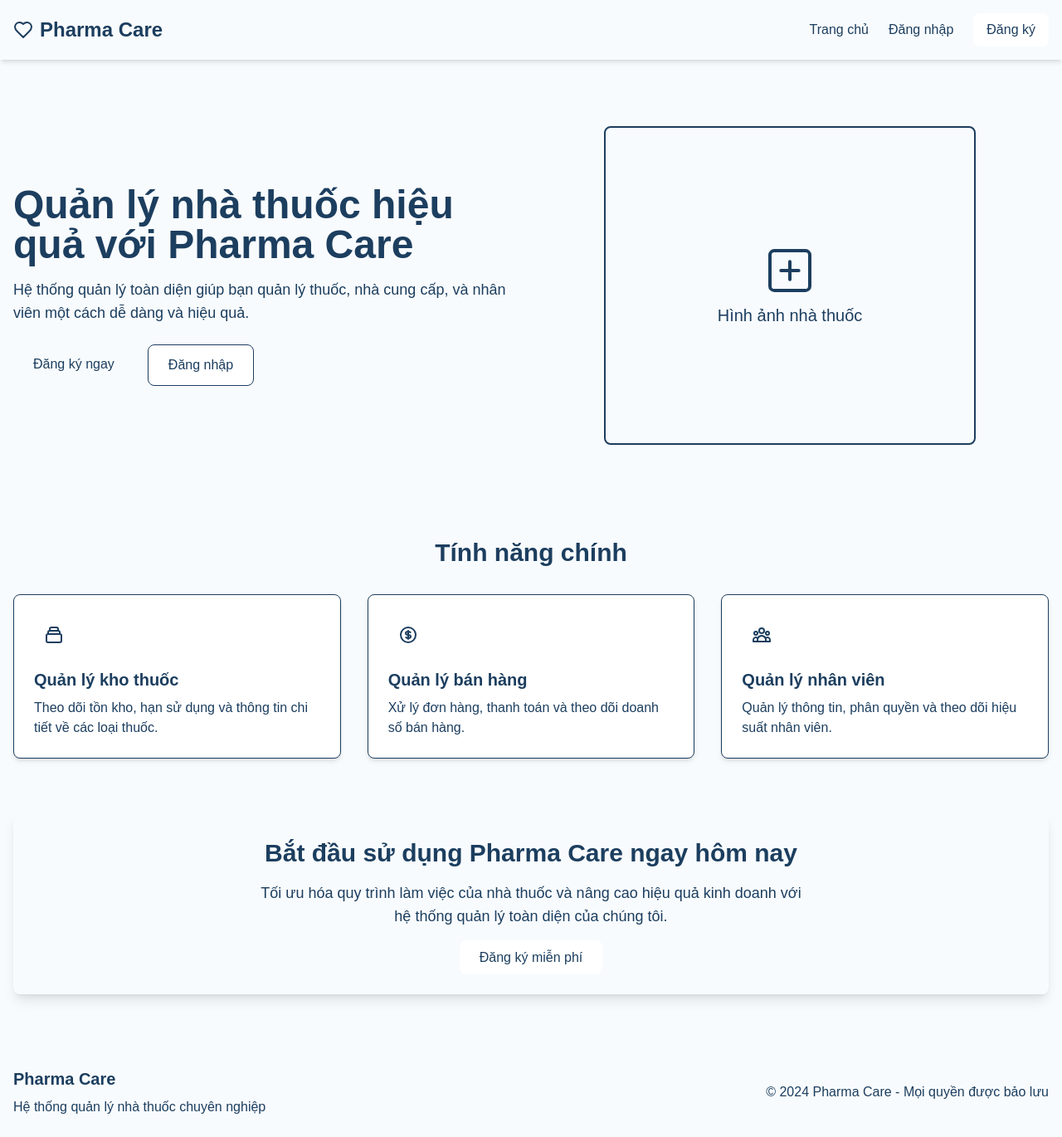
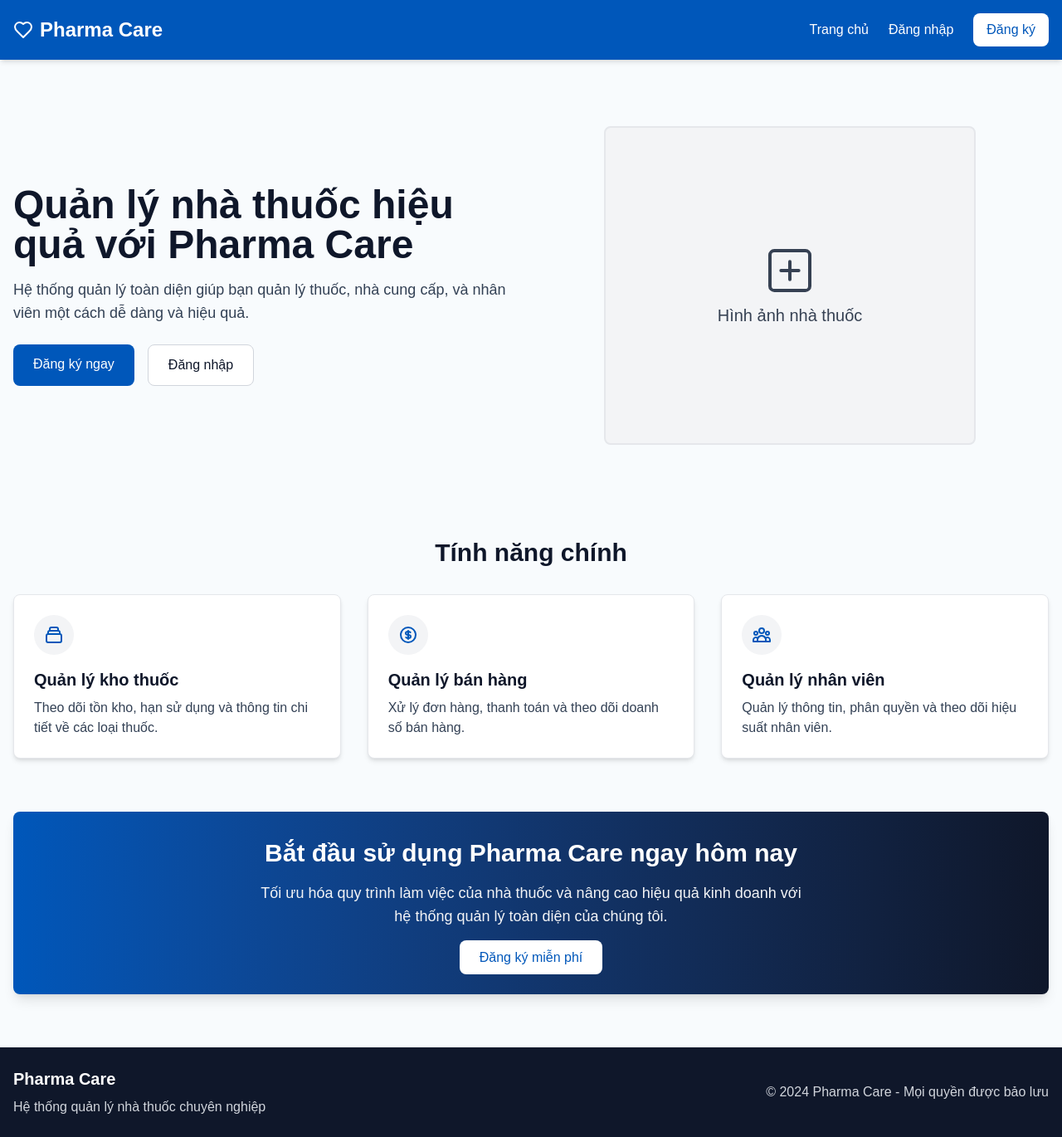
Before and after one commit to anhpham77346/pharma-care, a Next.js app in the folder frontend/: page / in a window 1280 px wide. Shown: the whole page at 83% size. Built offline with nearby package versions, Linux system fonts and the light colour scheme.

Commit message:
Update layout and styling across components to enhance visual consistency and user experience. Change color scheme to align with the new design, including header, footer, and button styles. Adjust text colors for improved readability in navigation and dashboard sections.

```diff
--- a/frontend/src/app/layout.tsx
+++ b/frontend/src/app/layout.tsx
@@ -31,7 +31,7 @@ export default function RootLayout({
         className={`${geistSans.variable} ${geistMono.variable} antialiased min-h-screen flex flex-col`}
       >
         <AuthProvider>
-          <header className="bg-primary py-4 shadow-md">
+          <header className="bg-[#0057ba] py-4 shadow-md text-white">
             <div className="container mx-auto px-4 flex justify-between items-center">
               <Link href="/" className="text-2xl font-bold flex items-center gap-2">
                 <svg xmlns="http://www.w3.org/2000/svg" width="24" height="24" viewBox="0 0 24 24" fill="none" stroke="currentColor" strokeWidth="2" strokeLinecap="round" strokeLinejoin="round">
@@ -47,15 +47,15 @@ export default function RootLayout({
             {children}
           </main>
 
-          <footer className="bg-secondary py-6 mt-8">
+          <footer className="bg-[#0f172a] py-6 mt-8 text-white">
             <div className="container mx-auto px-4">
               <div className="flex flex-col md:flex-row justify-between items-center">
                 <div className="mb-4 md:mb-0">
                   <h3 className="text-xl font-bold mb-2">Pharma Care</h3>
-                  <p className="text-pharmacy-200">Hệ thống quản lý nhà thuốc chuyên nghiệp</p>
+                  <p className="text-gray-300">Hệ thống quản lý nhà thuốc chuyên nghiệp</p>
                 </div>
                 <div>
-                  <p className="text-pharmacy-200">© 2024 Pharma Care - Mọi quyền được bảo lưu</p>
+                  <p className="text-gray-300">© 2024 Pharma Care - Mọi quyền được bảo lưu</p>
                 </div>
               </div>
             </div>
--- a/frontend/src/app/page.tsx
+++ b/frontend/src/app/page.tsx
@@ -7,31 +7,31 @@ export default function Home() {
       {/* Hero Section */}
       <section className="flex flex-col md:flex-row items-center justify-between py-12 mb-16">
         <div className="md:w-1/2 mb-8 md:mb-0">
-          <h1 className="text-4xl md:text-5xl font-bold mb-4 text-secondary">
+          <h1 className="text-4xl md:text-5xl font-bold mb-4 text-[#0f172a]">
             Quản lý nhà thuốc hiệu quả với Pharma Care
           </h1>
-          <p className="text-lg mb-6 text-secondary/80">
+          <p className="text-lg mb-6 text-[#334155]">
             Hệ thống quản lý toàn diện giúp bạn quản lý thuốc, nhà cung cấp, và nhân viên một cách dễ dàng và hiệu quả.
           </p>
           <div className="flex gap-4">
             <Link
               href="/auth/register"
-              className="bg-primary px-6 py-3 rounded-lg font-medium hover:bg-primary/90 transition-colors"
+              className="bg-[#0057ba] text-white px-6 py-3 rounded-lg font-medium hover:bg-[#00408a] transition-colors"
             >
               Đăng ký ngay
             </Link>
             <Link
               href="/auth/login"
-              className="bg-white border border-pharmacy-300 text-secondary px-6 py-3 rounded-lg font-medium hover:bg-pharmacy-100 transition-colors"
+              className="bg-white border border-gray-300 text-[#0f172a] px-6 py-3 rounded-lg font-medium hover:bg-gray-100 transition-colors"
             >
               Đăng nhập
             </Link>
           </div>
         </div>
         <div className="md:w-1/2 flex justify-center">
-          <div className="relative w-full max-w-md h-72 md:h-96 bg-pharmacy-100 rounded-lg overflow-hidden border-2 border-pharmacy-200">
+          <div className="relative w-full max-w-md h-72 md:h-96 bg-gray-100 rounded-lg overflow-hidden border-2 border-gray-200">
             {/* Placeholder for pharmacy image - replace with actual image */}
-            <div className="absolute inset-0 flex items-center justify-center text-pharmacy-700">
+            <div className="absolute inset-0 flex items-center justify-center text-gray-700">
               <span className="text-xl flex flex-col items-center">
                 <svg xmlns="http://www.w3.org/2000/svg" width="64" height="64" viewBox="0 0 24 24" fill="none" stroke="currentColor" strokeWidth="1.5" strokeLinecap="round" strokeLinejoin="round">
                   <rect x="3" y="3" width="18" height="18" rx="2" />
@@ -47,49 +47,49 @@ export default function Home() {
 
       {/* Features Section */}
       <section className="mb-16">
-        <h2 className="text-3xl font-bold mb-8 text-center text-secondary">Tính năng chính</h2>
+        <h2 className="text-3xl font-bold mb-8 text-center text-[#0f172a]">Tính năng chính</h2>
         <div className="grid grid-cols-1 md:grid-cols-3 gap-8">
-          <div className="bg-white p-6 rounded-lg shadow-md border border-pharmacy-200 hover:border-primary transition-colors">
-            <div className="bg-pharmacy-100 p-3 rounded-full w-12 h-12 flex items-center justify-center mb-4">
-              <svg xmlns="http://www.w3.org/2000/svg" className="h-6 w-6 text-primary" fill="none" viewBox="0 0 24 24" stroke="currentColor">
+          <div className="bg-white p-6 rounded-lg shadow-md border border-gray-200 hover:border-[#0057ba] transition-colors">
+            <div className="bg-gray-100 p-3 rounded-full w-12 h-12 flex items-center justify-center mb-4">
+              <svg xmlns="http://www.w3.org/2000/svg" className="h-6 w-6 text-[#0057ba]" fill="none" viewBox="0 0 24 24" stroke="currentColor">
                 <path strokeLinecap="round" strokeLinejoin="round" strokeWidth={2} d="M19 11H5m14 0a2 2 0 012 2v6a2 2 0 01-2 2H5a2 2 0 01-2-2v-6a2 2 0 012-2m14 0V9a2 2 0 00-2-2M5 11V9a2 2 0 012-2m0 0V5a2 2 0 012-2h6a2 2 0 012 2v2M7 7h10" />
               </svg>
             </div>
-            <h3 className="text-xl font-semibold mb-2 text-secondary">Quản lý kho thuốc</h3>
-            <p className="text-secondary/80">Theo dõi tồn kho, hạn sử dụng và thông tin chi tiết về các loại thuốc.</p>
+            <h3 className="text-xl font-semibold mb-2 text-[#0f172a]">Quản lý kho thuốc</h3>
+            <p className="text-[#334155]">Theo dõi tồn kho, hạn sử dụng và thông tin chi tiết về các loại thuốc.</p>
           </div>
 
-          <div className="bg-white p-6 rounded-lg shadow-md border border-pharmacy-200 hover:border-primary transition-colors">
-            <div className="bg-pharmacy-100 p-3 rounded-full w-12 h-12 flex items-center justify-center mb-4">
-              <svg xmlns="http://www.w3.org/2000/svg" className="h-6 w-6 text-primary" fill="none" viewBox="0 0 24 24" stroke="currentColor">
+          <div className="bg-white p-6 rounded-lg shadow-md border border-gray-200 hover:border-[#0057ba] transition-colors">
+            <div className="bg-gray-100 p-3 rounded-full w-12 h-12 flex items-center justify-center mb-4">
+              <svg xmlns="http://www.w3.org/2000/svg" className="h-6 w-6 text-[#0057ba]" fill="none" viewBox="0 0 24 24" stroke="currentColor">
                 <path strokeLinecap="round" strokeLinejoin="round" strokeWidth={2} d="M12 8c-1.657 0-3 .895-3 2s1.343 2 3 2 3 .895 3 2-1.343 2-3 2m0-8c1.11 0 2.08.402 2.599 1M12 8V7m0 1v8m0 0v1m0-1c-1.11 0-2.08-.402-2.599-1M21 12a9 9 0 11-18 0 9 9 0 0118 0z" />
               </svg>
             </div>
-            <h3 className="text-xl font-semibold mb-2 text-secondary">Quản lý bán hàng</h3>
-            <p className="text-secondary/80">Xử lý đơn hàng, thanh toán và theo dõi doanh số bán hàng.</p>
+            <h3 className="text-xl font-semibold mb-2 text-[#0f172a]">Quản lý bán hàng</h3>
+            <p className="text-[#334155]">Xử lý đơn hàng, thanh toán và theo dõi doanh số bán hàng.</p>
           </div>
 
-          <div className="bg-white p-6 rounded-lg shadow-md border border-pharmacy-200 hover:border-primary transition-colors">
-            <div className="bg-pharmacy-100 p-3 rounded-full w-12 h-12 flex items-center justify-center mb-4">
-              <svg xmlns="http://www.w3.org/2000/svg" className="h-6 w-6 text-primary" fill="none" viewBox="0 0 24 24" stroke="currentColor">
+          <div className="bg-white p-6 rounded-lg shadow-md border border-gray-200 hover:border-[#0057ba] transition-colors">
+            <div className="bg-gray-100 p-3 rounded-full w-12 h-12 flex items-center justify-center mb-4">
+              <svg xmlns="http://www.w3.org/2000/svg" className="h-6 w-6 text-[#0057ba]" fill="none" viewBox="0 0 24 24" stroke="currentColor">
                 <path strokeLinecap="round" strokeLinejoin="round" strokeWidth={2} d="M17 20h5v-2a3 3 0 00-5.356-1.857M17 20H7m10 0v-2c0-.656-.126-1.283-.356-1.857M7 20H2v-2a3 3 0 015.356-1.857M7 20v-2c0-.656.126-1.283.356-1.857m0 0a5.002 5.002 0 019.288 0M15 7a3 3 0 11-6 0 3 3 0 016 0zm6 3a2 2 0 11-4 0 2 2 0 014 0zM7 10a2 2 0 11-4 0 2 2 0 014 0z" />
               </svg>
             </div>
-            <h3 className="text-xl font-semibold mb-2 text-secondary">Quản lý nhân viên</h3>
-            <p className="text-secondary/80">Quản lý thông tin, phân quyền và theo dõi hiệu suất nhân viên.</p>
+            <h3 className="text-xl font-semibold mb-2 text-[#0f172a]">Quản lý nhân viên</h3>
+            <p className="text-[#334155]">Quản lý thông tin, phân quyền và theo dõi hiệu suất nhân viên.</p>
           </div>
         </div>
       </section>
 
       {/* Call to Action */}
-      <section className="bg-gradient-to-r from-primary to-secondary p-8 rounded-lg text-center shadow-lg">
-        <h2 className="text-3xl font-bold mb-4">Bắt đầu sử dụng Pharma Care ngay hôm nay</h2>
-        <p className="text-lg mb-6 max-w-2xl mx-auto text-pharmacy-100">
+      <section className="bg-gradient-to-r from-[#0057ba] to-[#0f172a] p-8 rounded-lg text-center shadow-lg">
+        <h2 className="text-3xl font-bold mb-4 text-white">Bắt đầu sử dụng Pharma Care ngay hôm nay</h2>
+        <p className="text-lg mb-6 max-w-2xl mx-auto text-gray-100">
           Tối ưu hóa quy trình làm việc của nhà thuốc và nâng cao hiệu quả kinh doanh với hệ thống quản lý toàn diện của chúng tôi.
         </p>
         <Link
           href="/auth/register"
-          className="bg-white text-primary px-6 py-3 rounded-lg font-medium hover:bg-pharmacy-100 transition-colors"
+          className="bg-white text-[#0057ba] px-6 py-3 rounded-lg font-medium hover:bg-gray-100 transition-colors"
         >
           Đăng ký miễn phí
         </Link>
--- a/frontend/src/components/Navigation.tsx
+++ b/frontend/src/components/Navigation.tsx
@@ -8,33 +8,33 @@ export const Navigation: React.FC = () => {
   const { user, isAuthenticated, logout } = useAuth();
 
   return (
-    <nav className="flex gap-6 items-center">
-      <Link href="/" className="hover:text-pharmacy-200 transition-colors">
+    <nav className="flex gap-6 items-center text-white">
+      <Link href="/" className="hover:text-gray-200 transition-colors">
         Trang chủ
       </Link>
 
       {isAuthenticated ? (
         <>
-          <Link href="/dashboard" className="hover:text-pharmacy-200 transition-colors">
+          <Link href="/dashboard" className="hover:text-gray-200 transition-colors">
             Dashboard
           </Link>
           <div className="relative group">
-            <button className="hover:text-pharmacy-200 transition-colors flex items-center gap-1">
+            <button className="hover:text-gray-200 transition-colors flex items-center gap-1">
               {user?.name}
               <svg xmlns="http://www.w3.org/2000/svg" className="h-4 w-4" fill="none" viewBox="0 0 24 24" stroke="currentColor">
                 <path strokeLinecap="round" strokeLinejoin="round" strokeWidth={2} d="M19 9l-7 7-7-7" />
               </svg>
             </button>
-            <div className="absolute right-0 mt-2 w-48 bg-white rounded-md shadow-lg py-1 text-secondary hidden group-hover:block z-10 border border-pharmacy-200">
-              <Link href="/profile" className="block px-4 py-2 hover:bg-pharmacy-100 transition-colors">
+            <div className="absolute right-0 mt-2 w-48 bg-white rounded-md shadow-lg py-1 text-[#0f172a] hidden group-hover:block z-10 border border-gray-200">
+              <Link href="/profile" className="block px-4 py-2 hover:bg-gray-100 transition-colors">
                 Hồ sơ
               </Link>
-              <Link href="/settings" className="block px-4 py-2 hover:bg-pharmacy-100 transition-colors">
+              <Link href="/settings" className="block px-4 py-2 hover:bg-gray-100 transition-colors">
                 Cài đặt
               </Link>
               <button
                 onClick={logout}
-                className="block w-full text-left px-4 py-2 hover:bg-pharmacy-100 text-danger transition-colors"
+                className="block w-full text-left px-4 py-2 hover:bg-gray-100 text-red-600 transition-colors"
               >
                 Đăng xuất
               </button>
@@ -43,12 +43,12 @@ export const Navigation: React.FC = () => {
         </>
       ) : (
         <>
-          <Link href="/auth/login" className="hover:text-pharmacy-200 transition-colors">
+          <Link href="/auth/login" className="hover:text-gray-200 transition-colors">
             Đăng nhập
           </Link>
           <Link
             href="/auth/register"
-            className="bg-white text-primary px-4 py-2 rounded-lg font-medium hover:bg-pharmacy-100 transition-colors"
+            className="bg-white text-[#0057ba] px-4 py-2 rounded-lg font-medium hover:bg-gray-100 transition-colors"
           >
             Đăng ký
           </Link>
```
Also changed, not shown: frontend/src/app/dashboard/page.tsx (+22 -22 lines).
